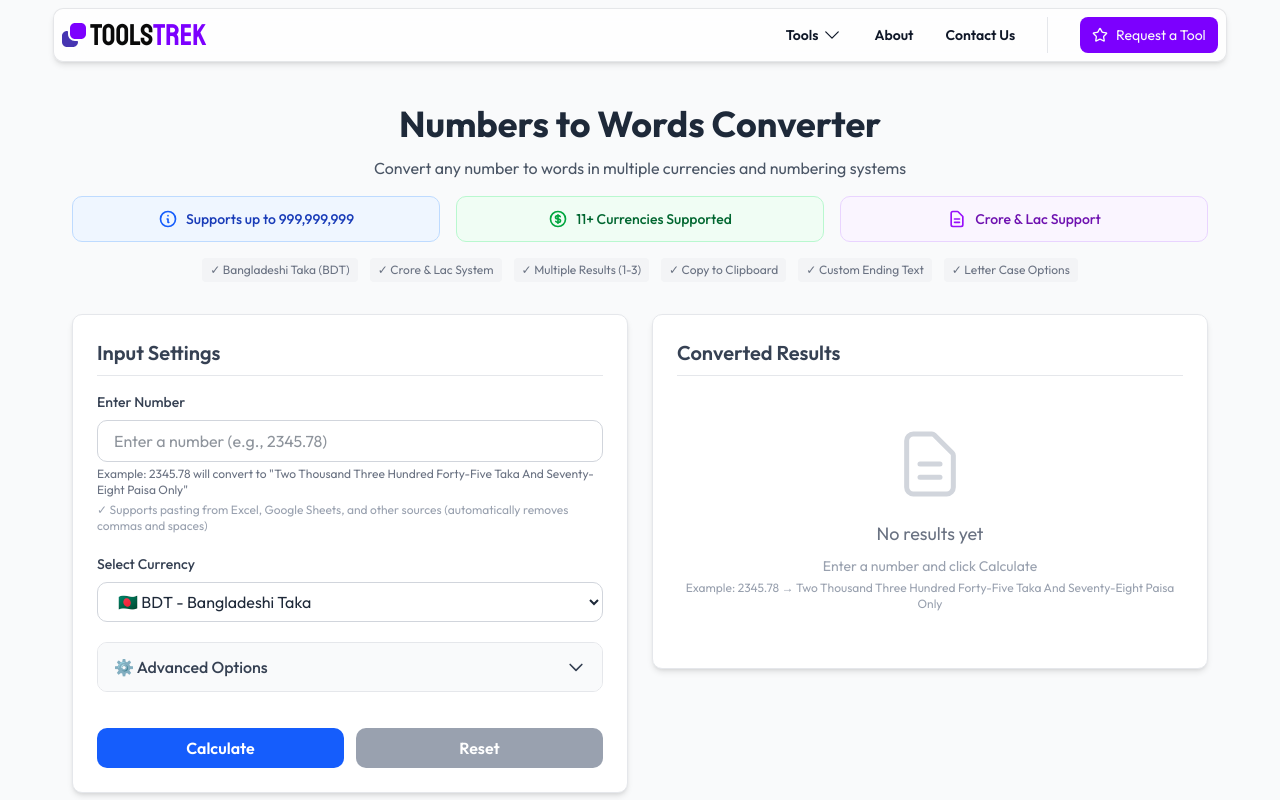
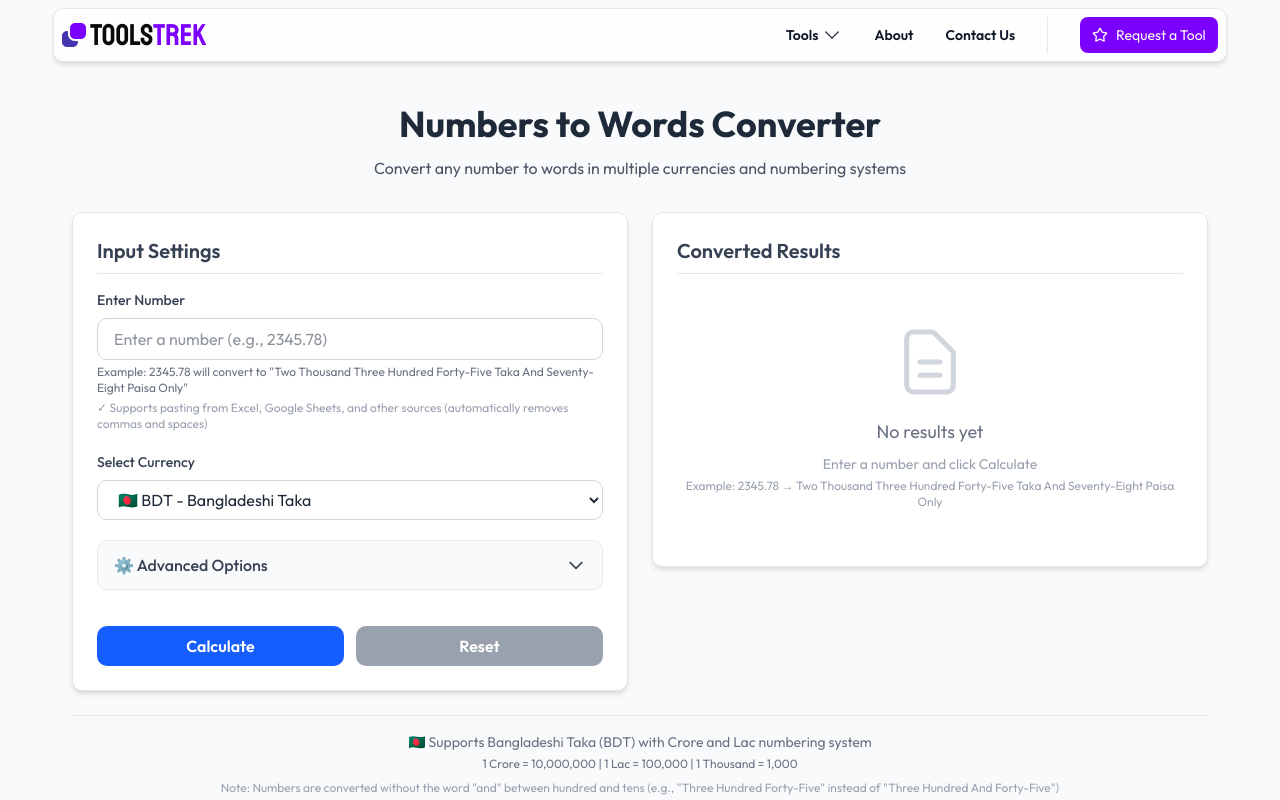
Before and after one commit to tasnimultas67/toolstrek, a Next.js app: page /tools/numbers-to-words in a window 1280 px wide. Shown: the top 800 px of the page. Built offline with nearby package versions, Linux system fonts and the light colour scheme.

Commit message:
removed unnessesary informations

```diff
--- a/app/tools-compo/tools/NumbersToWords.js
+++ b/app/tools-compo/tools/NumbersToWords.js
@@ -468,92 +468,6 @@ export default function NumbersToWords() {
           Convert any number to words in multiple currencies and numbering
           systems
         </p>
-
-        {/* Info Cards */}
-        <div className="grid grid-cols-1 md:grid-cols-3 gap-4 mt-4">
-          <div className="bg-blue-50 rounded-lg p-3 border border-blue-200">
-            <div className="flex items-center justify-center gap-2">
-              <svg
-                className="w-5 h-5 text-blue-600"
-                fill="none"
-                stroke="currentColor"
-                viewBox="0 0 24 24"
-              >
-                <path
-                  strokeLinecap="round"
-                  strokeLinejoin="round"
-                  strokeWidth={2}
-                  d="M13 16h-1v-4h-1m1-4h.01M21 12a9 9 0 11-18 0 9 9 0 0118 0z"
-                />
-              </svg>
-              <span className="text-sm font-medium text-blue-800">
-                Supports up to 999,999,999
-              </span>
-            </div>
-          </div>
-          <div className="bg-green-50 rounded-lg p-3 border border-green-200">
-            <div className="flex items-center justify-center gap-2">
-              <svg
-                className="w-5 h-5 text-green-600"
-                fill="none"
-                stroke="currentColor"
-                viewBox="0 0 24 24"
-              >
-                <path
-                  strokeLinecap="round"
-                  strokeLinejoin="round"
-                  strokeWidth={2}
-                  d="M12 8c-1.657 0-3 .895-3 2s1.343 2 3 2 3 .895 3 2-1.343 2-3 2m0-8c1.11 0 2.08.402 2.599 1M12 8V7m0 1v8m0 0v1m0-1c-1.11 0-2.08-.402-2.599-1M21 12a9 9 0 11-18 0 9 9 0 0118 0z"
-                />
-              </svg>
-              <span className="text-sm font-medium text-green-800">
-                11+ Currencies Supported
-              </span>
-            </div>
-          </div>
-          <div className="bg-purple-50 rounded-lg p-3 border border-purple-200">
-            <div className="flex items-center justify-center gap-2">
-              <svg
-                className="w-5 h-5 text-purple-600"
-                fill="none"
-                stroke="currentColor"
-                viewBox="0 0 24 24"
-              >
-                <path
-                  strokeLinecap="round"
-                  strokeLinejoin="round"
-                  strokeWidth={2}
-                  d="M9 12h6m-6 4h6m2 5H7a2 2 0 01-2-2V5a2 2 0 012-2h5.586a1 1 0 01.707.293l5.414 5.414a1 1 0 01.293.707V19a2 2 0 01-2 2z"
-                />
-              </svg>
-              <span className="text-sm font-medium text-purple-800">
-                Crore & Lac Support
-              </span>
-            </div>
-          </div>
-        </div>
-
-        {/* Feature List */}
-        <div className="mt-4 flex flex-wrap justify-center gap-3 text-xs text-gray-500">
-          <span className="px-2 py-1 bg-gray-100 rounded">
-            ✓ Bangladeshi Taka (BDT)
-          </span>
-          <span className="px-2 py-1 bg-gray-100 rounded">
-            ✓ Crore & Lac System
-          </span>
-          <span className="px-2 py-1 bg-gray-100 rounded">
-            ✓ Multiple Results (1-3)
-          </span>
-          <span className="px-2 py-1 bg-gray-100 rounded">
-            ✓ Copy to Clipboard
-          </span>
-          <span className="px-2 py-1 bg-gray-100 rounded">
-            ✓ Custom Ending Text
-          </span>
-          <span className="px-2 py-1 bg-gray-100 rounded">
-            ✓ Letter Case Options
-          </span>
-        </div>
       </div>
 
       {/* Two Column Grid Layout */}
```
